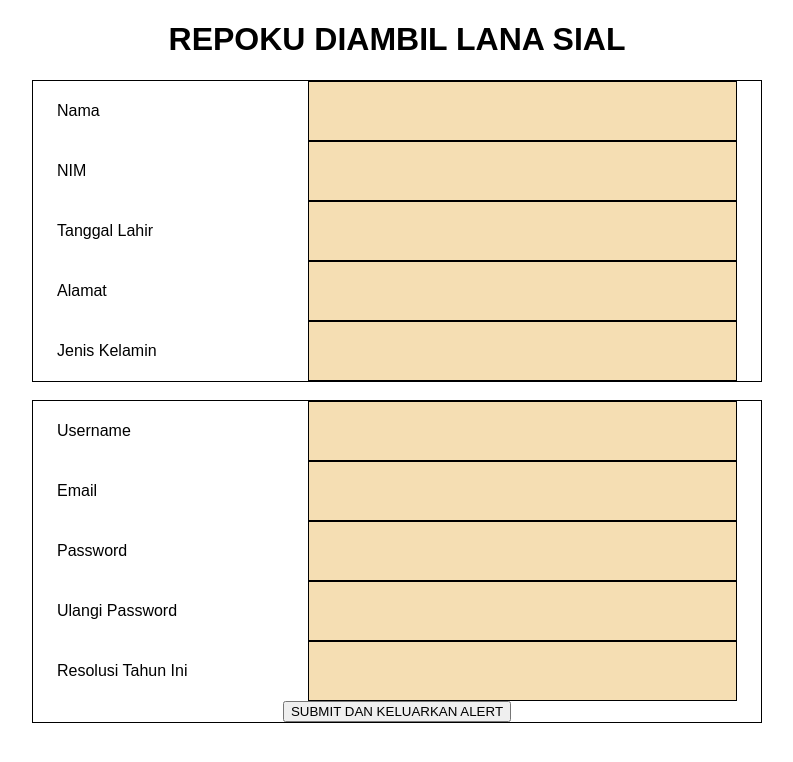
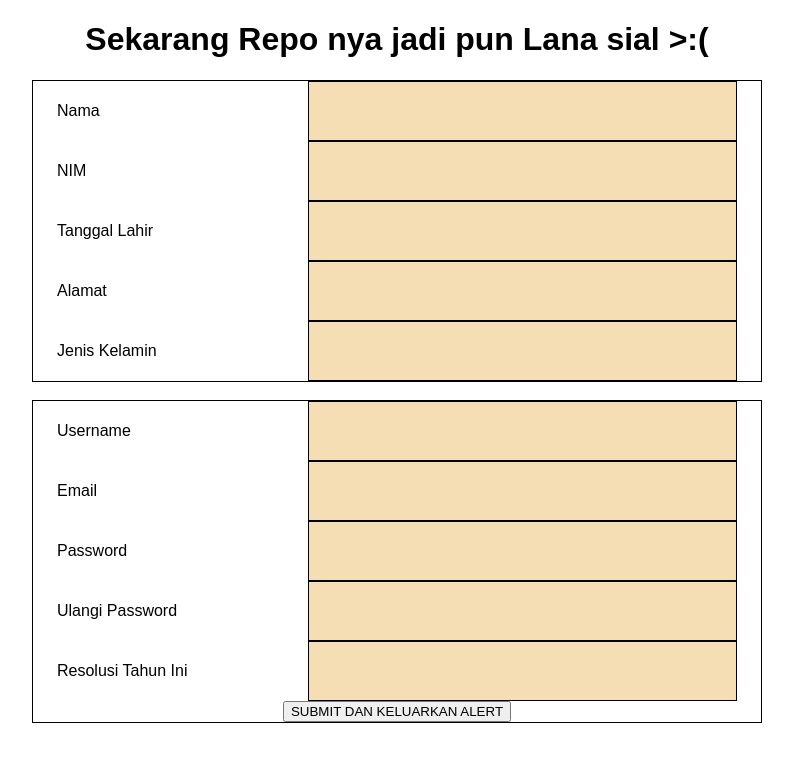
Before and after one commit to 4DYDD/HTML, a plain HTML site: page coba.html in a window 1280 px wide. Shown: the whole page, without its empty margins (243-1036 px from the left). Drawn offline with Linux system fonts and the light colour scheme.

Commit message:
samting happen

```diff
--- a/coba.html
+++ b/coba.html
@@ -13,7 +13,7 @@
 <body style="font-family: Arial;">
 
     <center>
-        <h1>REPOKU DIAMBIL LANA SIAL</h1>
+        <h1>Sekarang Repo nya jadi pun Lana sial >:( </h1>
 
 
         <!-- kotak 1 -->
```
